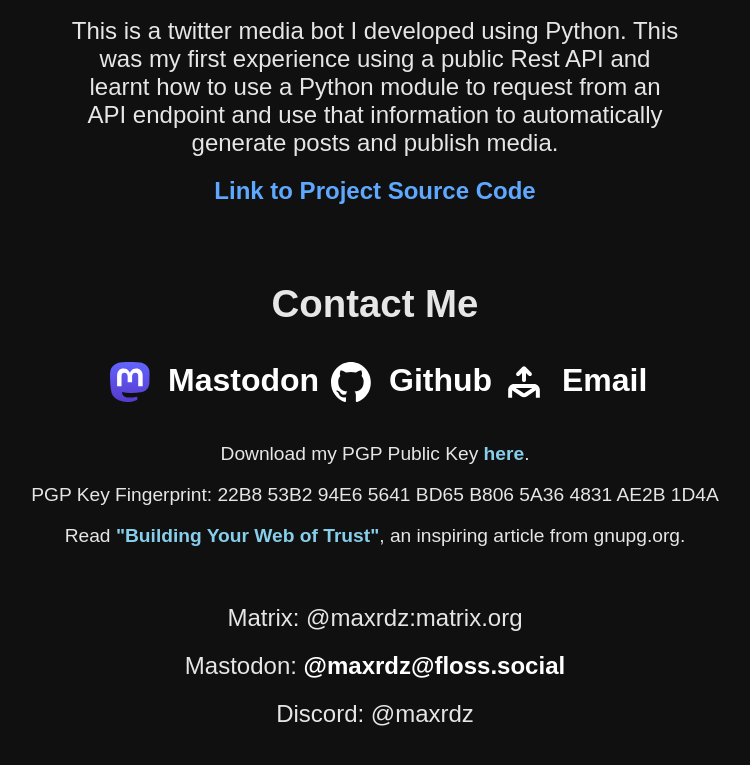
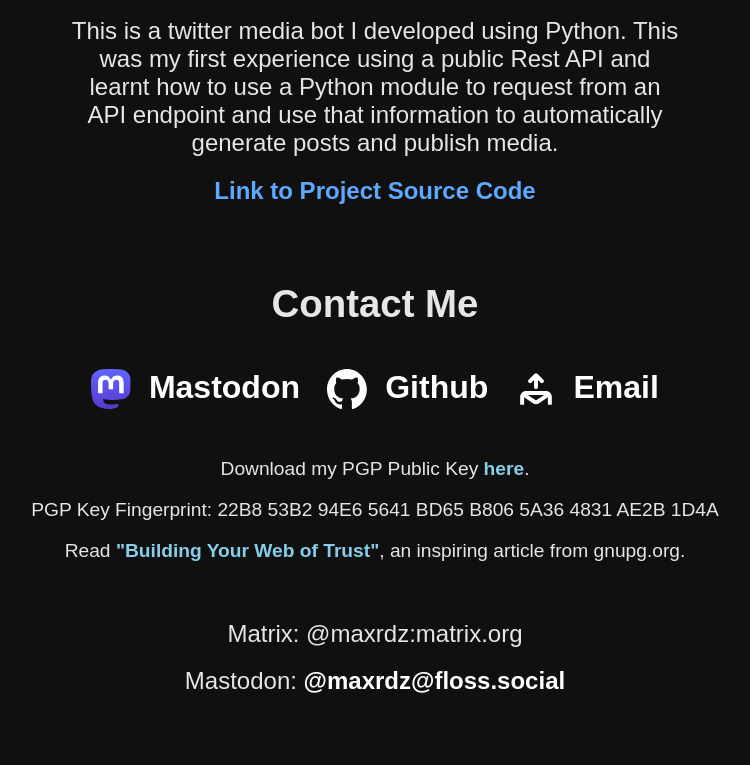
Before and after one commit to maxrdz/maxrdz.github.io, a plain HTML site: page index.source.html in a window 1280 px wide. Shown: the part 4125-4890 px from the top of the page, without its empty margins (265-1015 px from the left). Drawn offline with Linux system fonts and the light colour scheme.

Commit message:
Fix footer social links mobile adaptive layout

```diff
--- a/index.source.html
+++ b/index.source.html
@@ -195,10 +195,11 @@
             font-size: 150%;
         }
         #social_links li {
-            display: inline-block;
+            display: flex;
+	    justify-content: center;
             text-decoration: none;
-            margin: 0.5%;
-            margin-right: 0.5%; /* Contact Links Spacing */
+            margin: 0 auto;
+	    padding: 1%;
         }
         #author_image {
             width: 2.75em;
@@ -291,8 +292,14 @@
             }
             #social_links {
                 margin-top: 0%;
-                margin-bottom: 15%;
+                margin-bottom: 20%;
             }
+	    #social_links li {
+		display: inline-block;
+		width: auto;
+		margin: 0.5%;
+		margin-right: 0.5%;
+	    }
             #social_links p {
                 font-size: 200%;
             }
@@ -499,7 +506,7 @@
 
 		<h2>Matrix: @maxrdz:matrix.org</h2>
 		<h2>Mastodon: <a rel="me" style="display: inline;" href="https://floss.social/@maxrdz">@maxrdz@floss.social</a></h2>
-                <h2>Discord: @maxrdz</h2> <br><br>
+          	<br><br>
             </section>
         </div>
         <div class="footer">
```
Also changed, not shown: index.html (+1 -1 lines).
